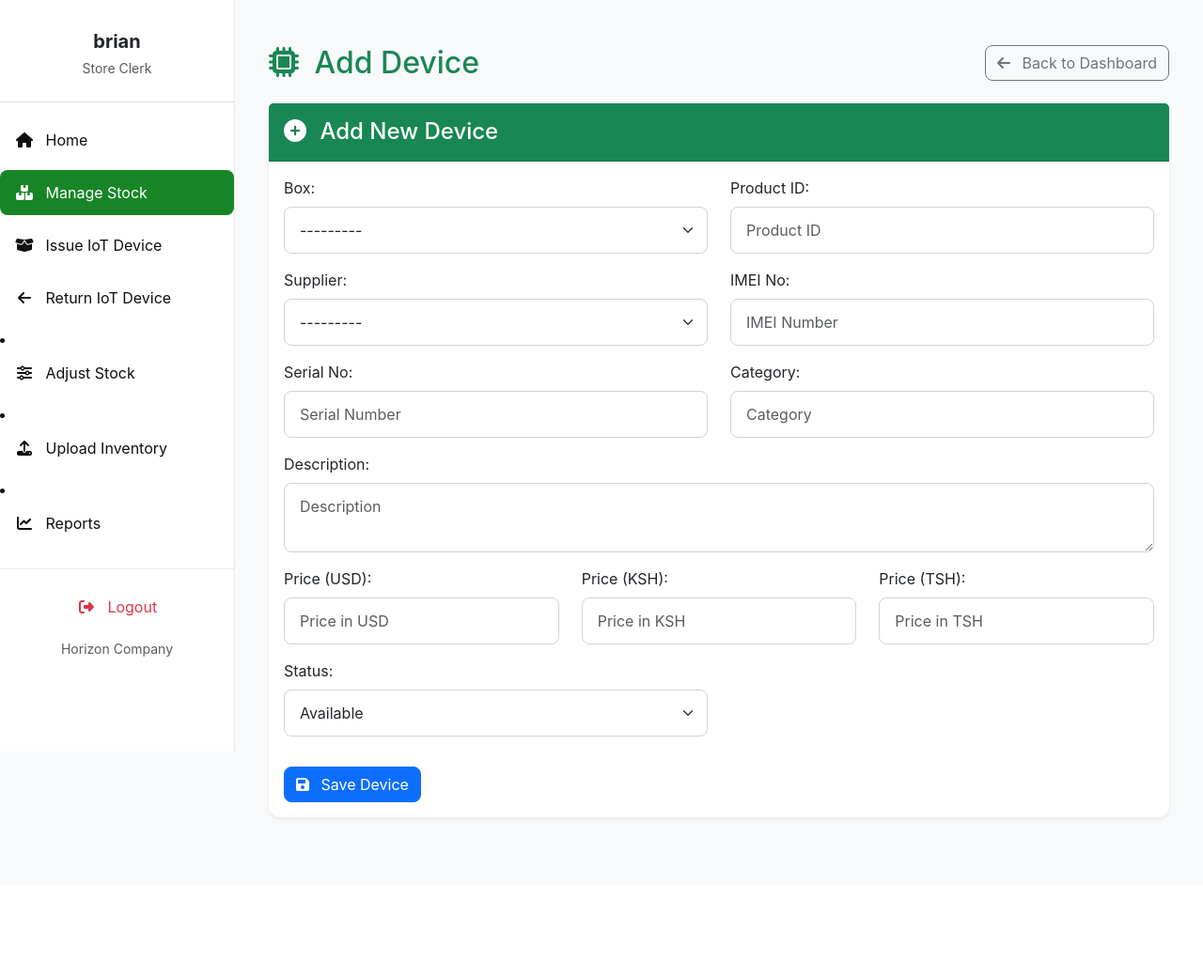
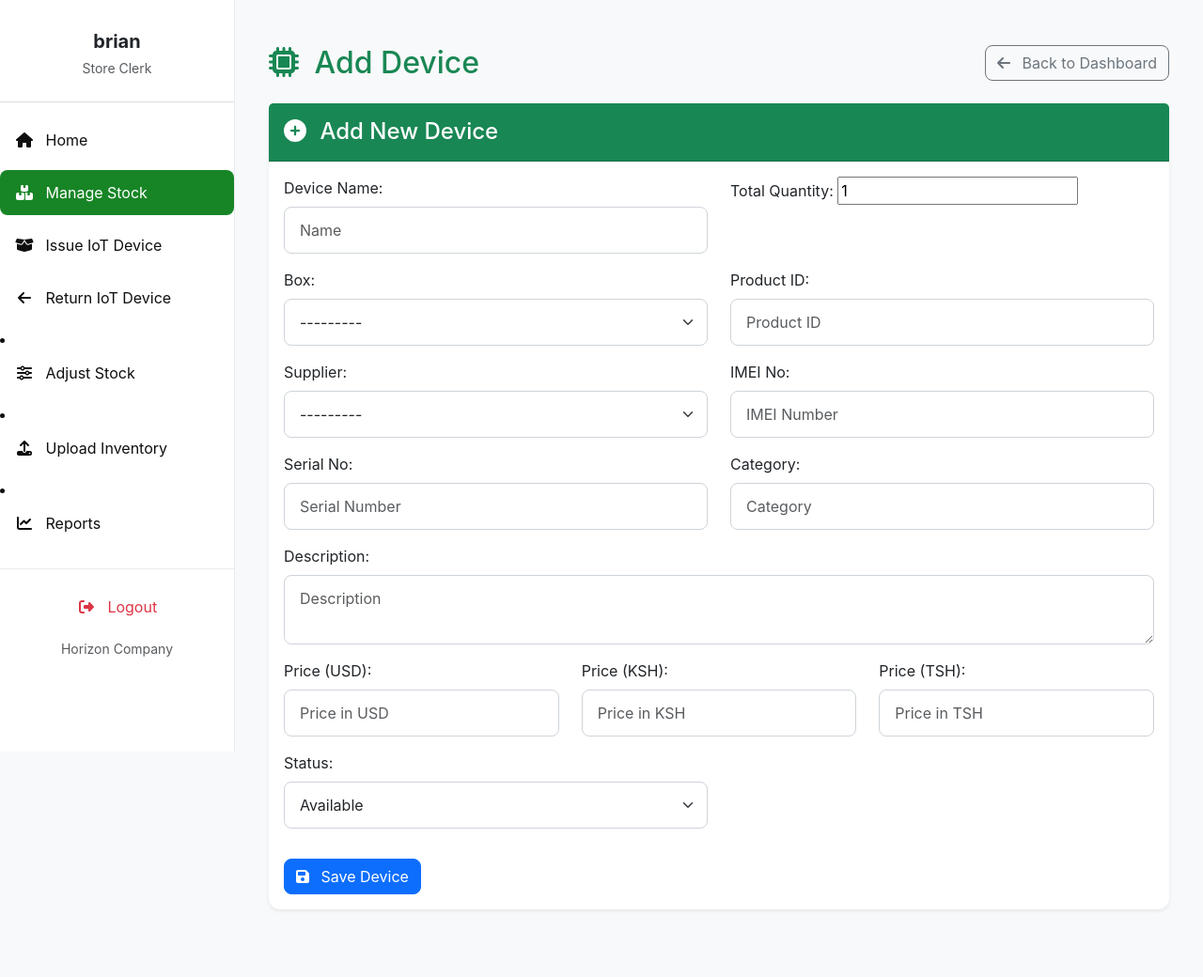
Before and after one commit to Brian-oum/Horizon-Inventory-management-system, a Django app: page /manage_stock/ in a window 1280 px wide. Shown: the whole page at 94% size. Before the commit the page ends 873 px from the top, so only its background shows below. Run offline with Django 5.2, Linux system fonts and the light colour scheme; a user stored in the database is signed in; data comes from the database, SQL or seed files in the repository; both versions use the stored data as it was after the commit; data that the repository does not hold is empty; some libraries are stand-ins or nearby versions.

Commit message:
added name of device and quantity

```diff
--- a/invent/forms.py
+++ b/invent/forms.py
@@ -237,6 +237,8 @@ class DeviceForm(forms.ModelForm):
     class Meta:
         model = Device
         fields = [
+            'name',
+            'total_quantity',
             'box',
             'product_id',
             'supplier',
@@ -250,6 +252,8 @@ class DeviceForm(forms.ModelForm):
             'status',
         ]
         widgets = {
+            'name': forms.TextInput(attrs={'class': 'form-control', 'placeholder': 'Name'}),
+            'total_quantity': forms.NumberInput(attrs={'min': 1}),
             'box': forms.Select(attrs={'class': 'form-select'}),
             'product_id': forms.TextInput(attrs={'class': 'form-control', 'placeholder': 'Product ID'}),
             'supplier': forms.Select(attrs={'class': 'form-select'}),
--- a/invent/models.py
+++ b/invent/models.py
@@ -284,6 +284,8 @@ class Box(models.Model):
 
 
 class Device(models.Model):
+    name = models.CharField(max_length=255, blank=True)  # Device name
+    total_quantity = models.PositiveIntegerField(default=1)  # Total number of this device
     box = models.ForeignKey(Box, on_delete=models.CASCADE, related_name='devices')
     product_id = models.CharField(max_length=30, unique=True)
     supplier = models.ForeignKey(Supplier, on_delete=models.SET_NULL, null=True, blank=True, to_field='supplier_id', related_name='devices')
--- a/invent/templates/invent/manage_stock.html
+++ b/invent/templates/invent/manage_stock.html
@@ -30,6 +30,19 @@
         <div class="card-body">
             <form method="post">
                 {% csrf_token %}
+                <div class="row">
+                    <div class="col-md-6 mb-3">
+                       <label for="{{ form.name.id_for_label }}" class="form-label">Device Name:</label>
+                       {{ form.name }}
+                       {% if form.name.errors %}<div class="text-danger small">{{ form.name.errors }}</div>{% endif %}
+                    </div>
+                    <div class="col-md-6 mb-3">
+                       <label for="{{ form.total_quantity.id_for_label }}" class="form-label">Total Quantity:</label>
+                       {{ form.total_quantity }}
+                       {% if form.total_quantity.errors %}<div class="text-danger small">{{ form.total_quantity.errors }}</div>{% endif %}
+                    </div>
+                </div>
+
                 <div class="row">
                     <div class="col-md-6 mb-3">
                         <label for="{{ form.box.id_for_label }}" class="form-label">Box:</label>
--- a/invent/templates/invent/request_item.html
+++ b/invent/templates/invent/request_item.html
@@ -45,10 +45,11 @@
                             <option value="">Select a device</option>
                             {% for device in available_devices %}
                                 <option value="{{ device.id }}"
+                                        data-name="{{ device.name}}"
                                         data-category="{{ device.category }}"
                                         data-imei="{{ device.imei_no }}"
                                         data-status="{{ device.status }}">
-                                    {{ device.imei_no }} - {{ device.category }}
+                                    {{ device.name }} - {{ device.imei_no }}
                                 </option>
                             {% endfor %}
                         </select>
--- a/invent/views.py
+++ b/invent/views.py
@@ -175,6 +175,7 @@ def request_device(request):
     available_device_json = mark_safe(json.dumps([
         {
             "id": device.id,
+            "name":device.name,
             "imei_no": device.imei_no,
             "serial_no": device.serial_no,
             "category": device.category,
```
Also changed, not shown: db.sqlite3, invent/migrations/0019_device_name_device_total_quantity.py (added).
